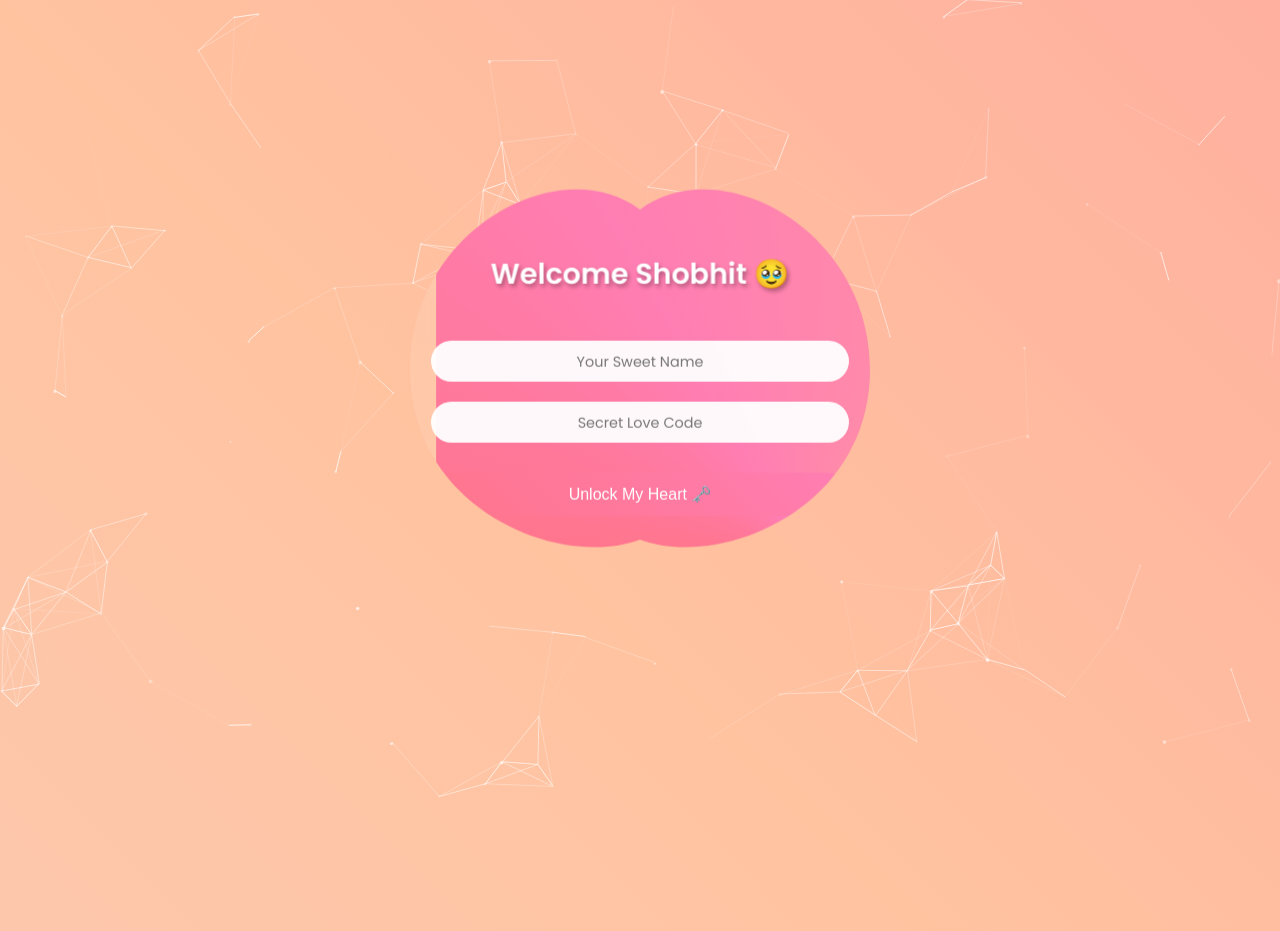
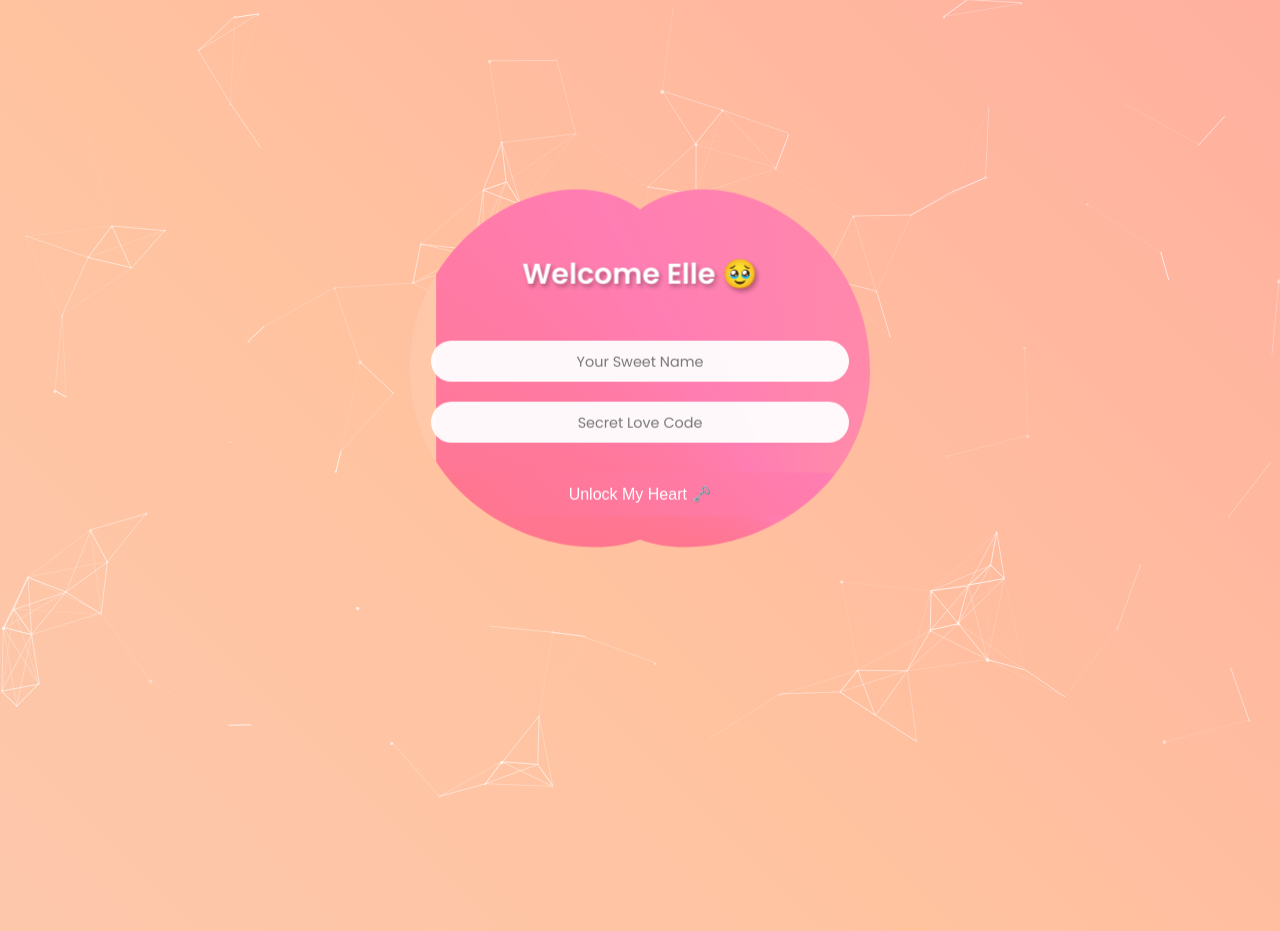
Before and after one commit to Realnihali/caramellemachiato, a website: page index.html in a window 1280 px wide. Drawn offline with nearby package versions, Linux system fonts and the light colour scheme.

Commit message:
Update index.html

```diff
--- a/index.html
+++ b/index.html
@@ -3,7 +3,7 @@
 <head>
   <meta charset="UTF-8" />
   <meta name="viewport" content="width=device-width, initial-scale=1.0"/>
-  <title>Love Login by Shobhit</title>
+  <title>Love Login by Bihal</title>
   <link href="https://fonts.googleapis.com/css2?family=Poppins:wght@300;400;600&display=swap" rel="stylesheet">
   <script src="https://cdn.jsdelivr.net/npm/particles.js@2.0.0/particles.min.js"></script>
   <style>
@@ -253,7 +253,7 @@
   <div class="heart-container">
     <div class="glass-form">
       <div class="login-box">
-        <h2>Welcome Shobhit 🥹</h2>
+        <h2>Welcome Elle 🥹</h2>
         <form id="loginForm">
           <div class="input-box">
             <input type="text" required />
```
